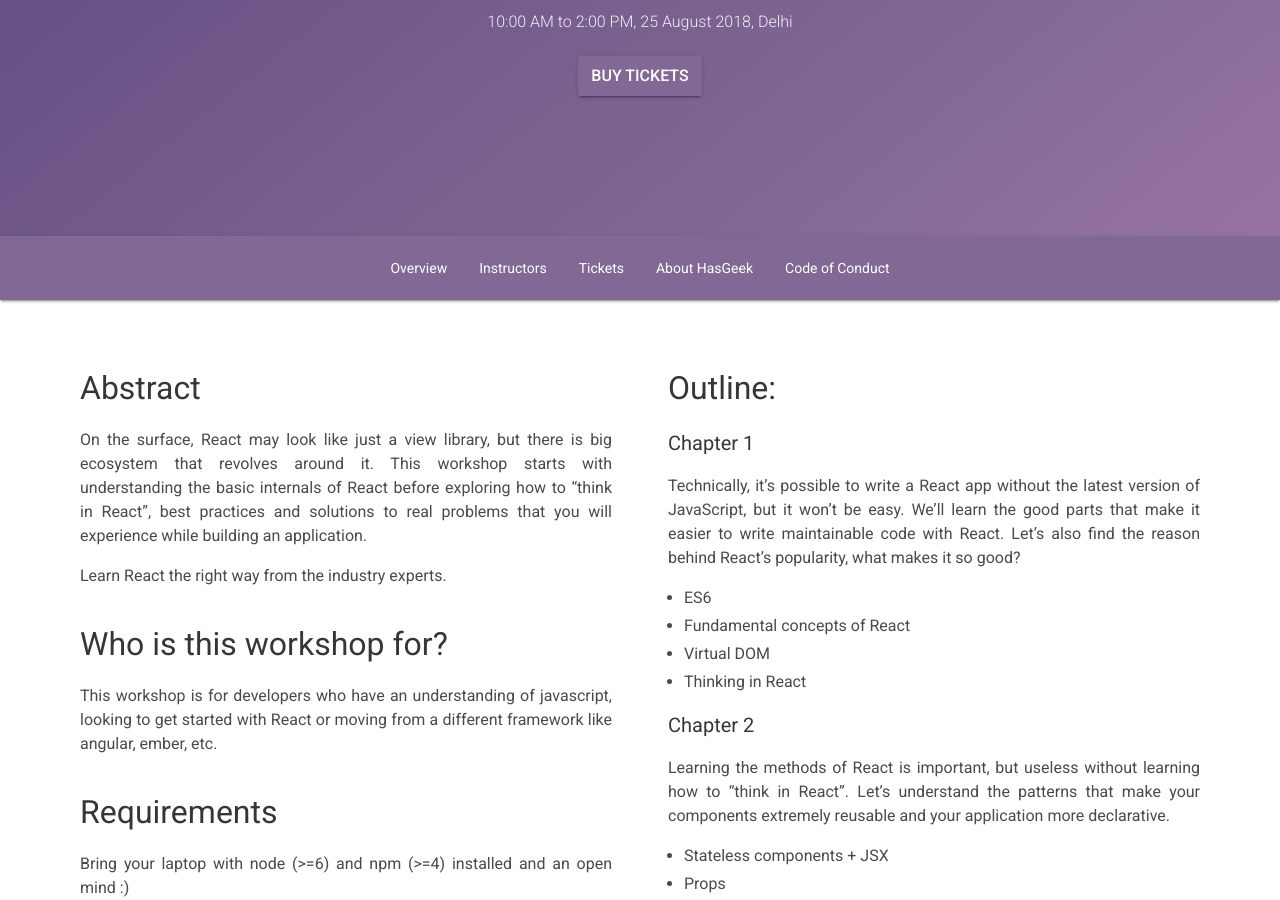
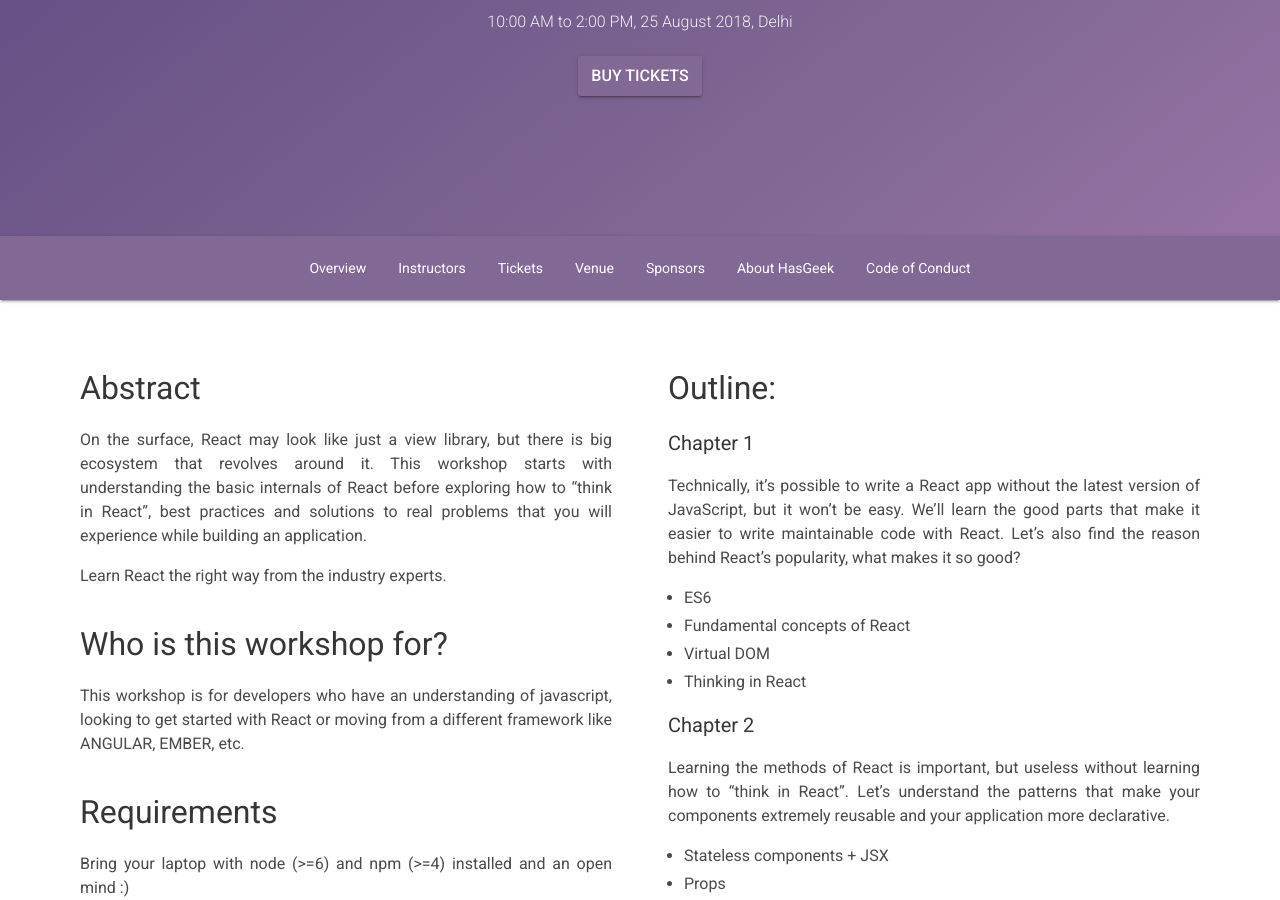
Before and after one commit to hasgeek/events, a Jekyll site: the page built from _reactfoo_events/2018-react-0to100-delhi.md, in a window 1280 px wide and 900 px high, scrolled down 278 px. Built offline with Jekyll 4.4.1, drawn with Linux system fonts in a browser that asks for light colours; some of the changed text lies outside the part shown.

Commit message:
Update 2018-react-0to100-delhi.md

```diff
--- a/_reactfoo_events/2018-react-0to100-delhi.md
+++ b/_reactfoo_events/2018-react-0to100-delhi.md
@@ -31,7 +40,7 @@
 
     # Who is this workshop for?
 
-    This workshop is for developers who have an understanding of javascript, looking to get started with React or moving from a different framework like angular, ember, etc.
+    This workshop is for developers who have an understanding of javascript, looking to get started with React or moving from a different framework like ANGULAR, EMBER, etc.
 
     # Requirements
 
@@ -80,4 +89,11 @@
   url: https://hasjob.co?q=react
   limit: 8
 
+sponsor:
+  sponsors:
+  - title: "Venue Partner"
+    size: "l"
+    sponsors:
+    - wingify
+
 ---
```
Also changed, not shown: other parts of _reactfoo_events/2018-react-0to100-delhi.md (+9 -0 lines).
